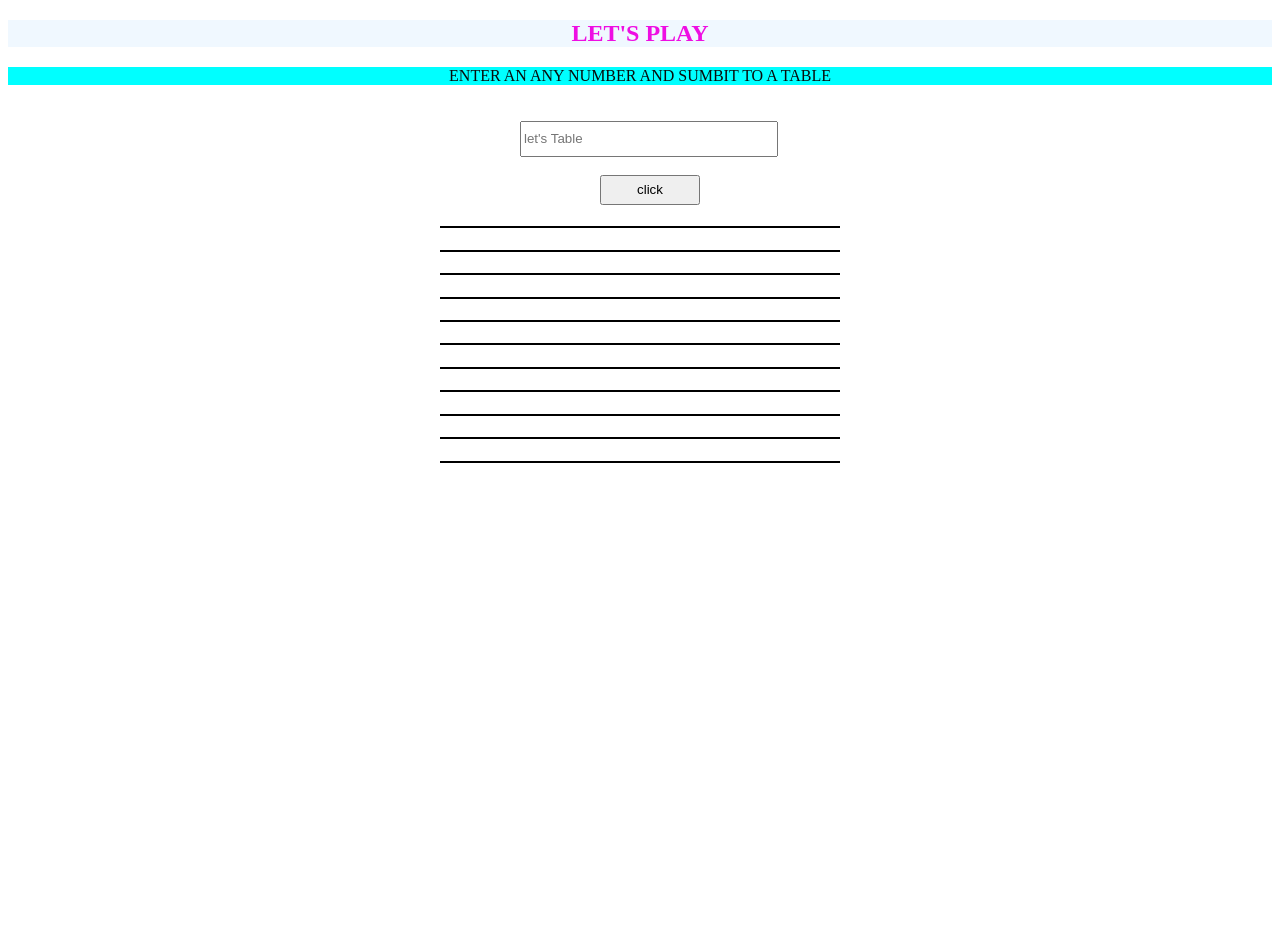
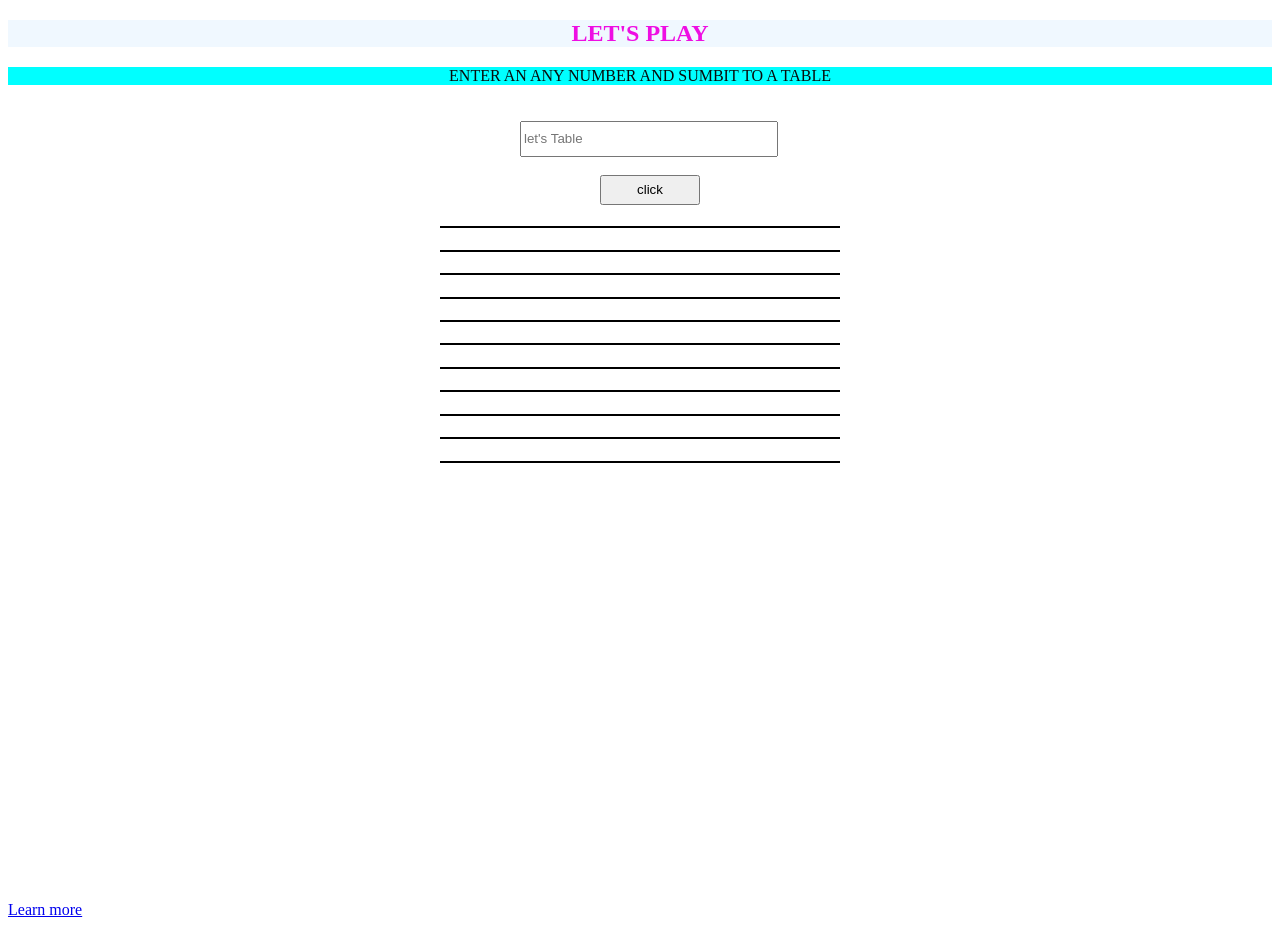
Before and after one commit to BilalMomin81/Kids-being, a plain HTML site: page index.html in a window 1280 px wide. Drawn offline with Linux system fonts and the light colour scheme.

Commit message:
Update index.html learn

```diff
--- a/index.html
+++ b/index.html
@@ -28,6 +28,7 @@
         <h1></h1>
 
     </div>
+    <a href="https://github.com/BilalMomin81"> Learn more </a>
 </body>
 <script src="./index.js"></script>
 </html>
```
